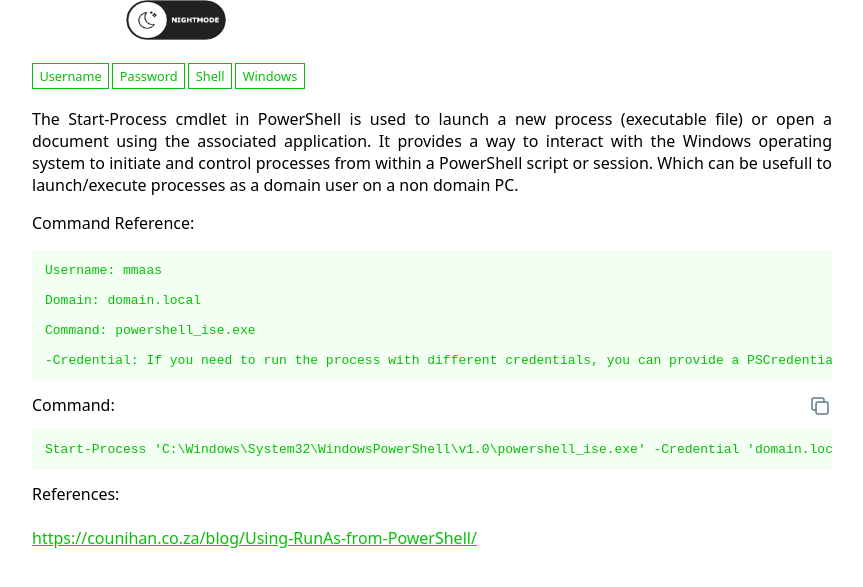
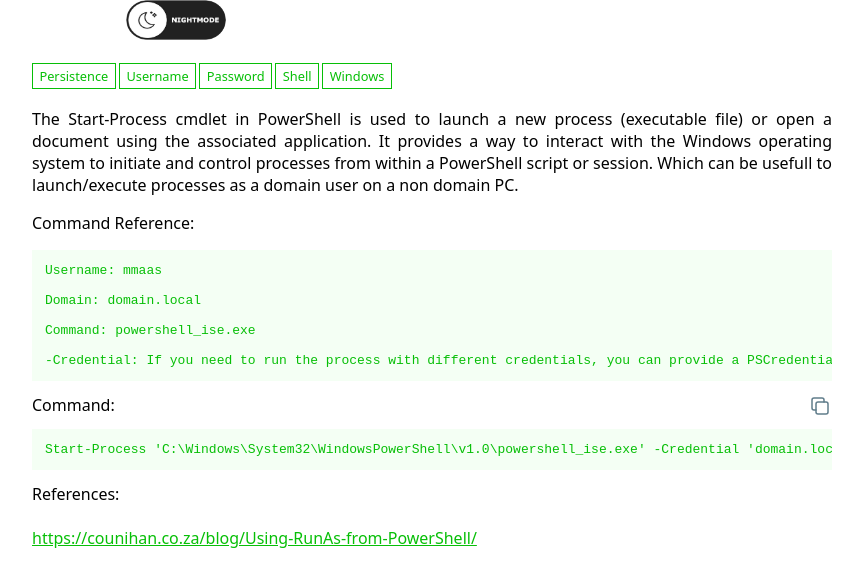
Before and after one commit to arttoolkit/arttoolkit.github.io, a Jekyll site: the page built from _wadcoms/Start-proces.md, in a window 1280 px wide, cut to the strip 187-774 px from the top of the page. Shown: the whole strip, without its empty margins (208-1071 px from the left). Built offline with Jekyll 4.4.1, drawn with Linux system fonts in a browser that asks for light colours.

Commit message:
Fixed typo

````diff
--- a/_wadcoms/Start-proces.md
+++ b/_wadcoms/Start-proces.md
@@ -12,24 +12,16 @@ description: |
 
   -Credential: If you need to run the process with different credentials, you can provide a PSCredential object using this parameter. You can create a PSCredential object with the Get-Credential cmdlet.
   ```
-
 command: |
   Start-Process 'C:\Windows\System32\WindowsPowerShell\v1.0\powershell_ise.exe' -Credential 'domain.local\mmaas'
-
 items:
   - Shell
   - Username
   - Password
-
-services:
-  -
-
 OS:
   - Windows
-
 attack_types:
-  - Persistance
-
+  - Persistence
 references:
   - https://counihan.co.za/blog/Using-RunAs-from-PowerShell/
 ---
````
Also changed, not shown: _wadcoms/PSCredential.md (+0 -2 lines), _wadcoms/RunasCs.md (+1 -1 lines), _wadcoms/RunasDomainUser.md (+1 -2 lines).
